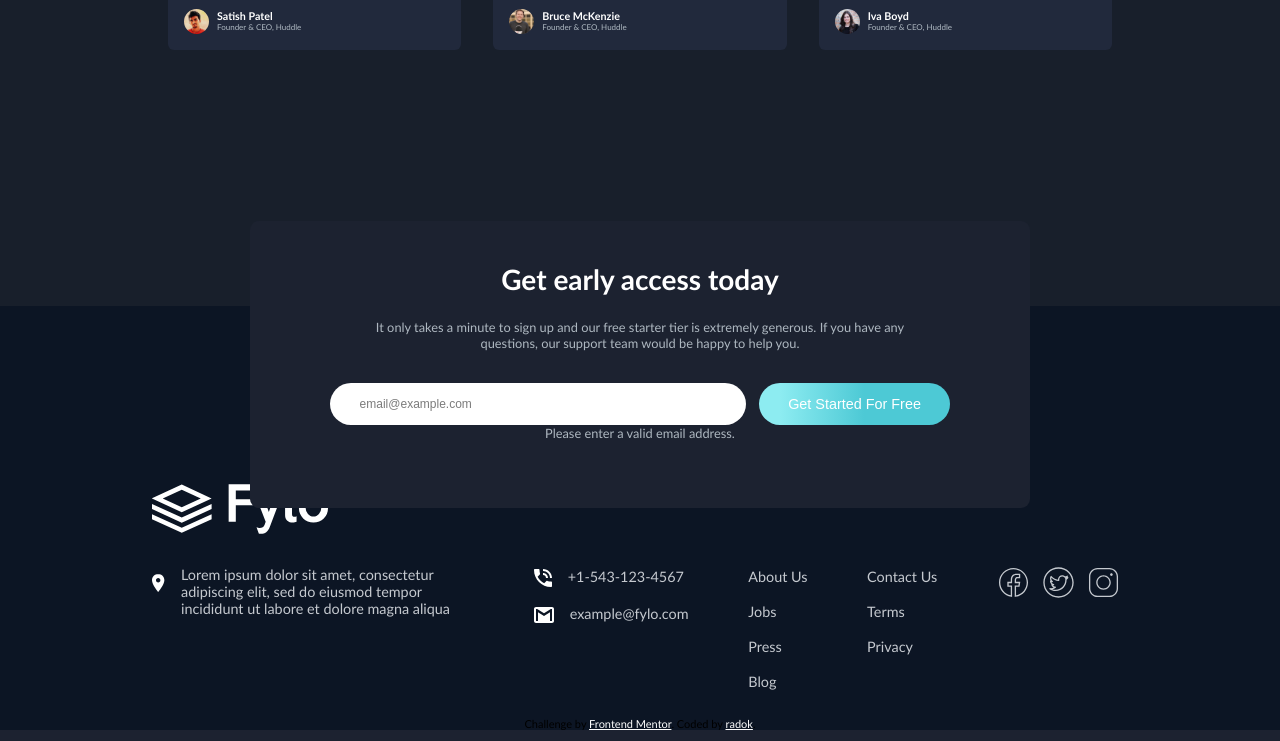
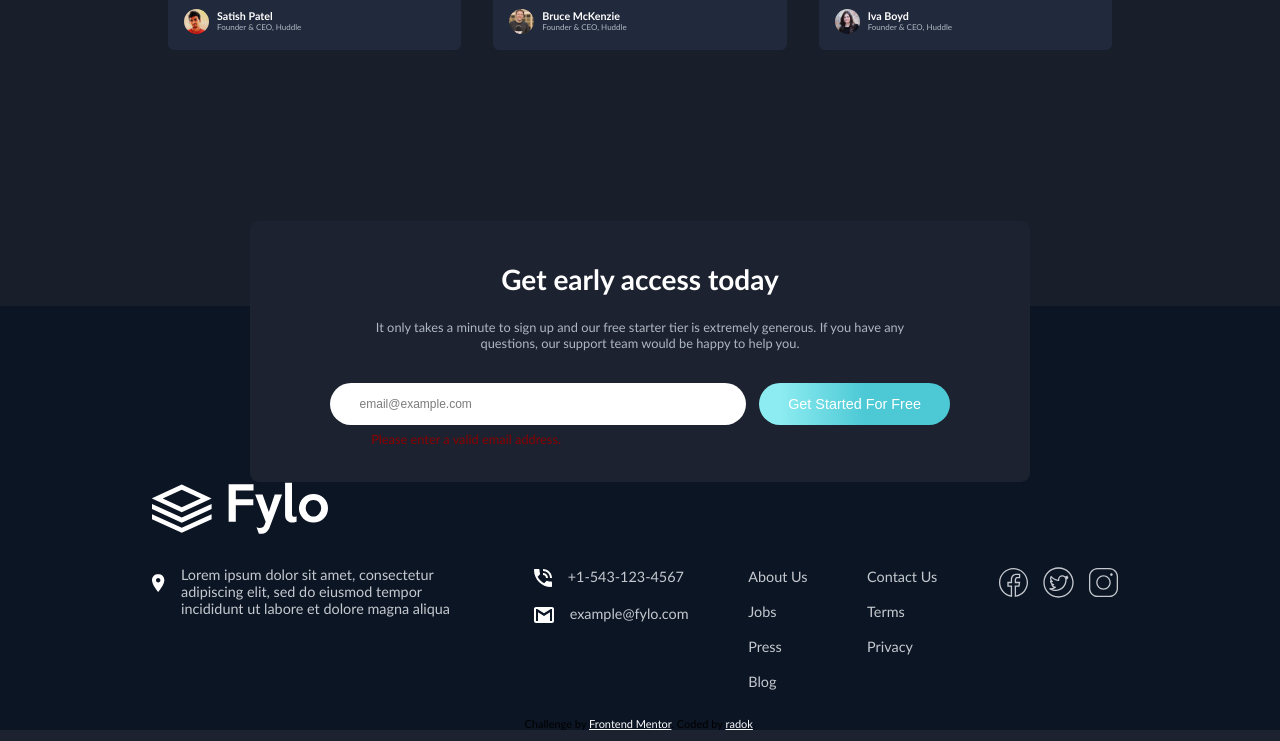
Before and after one commit to radokos/-fylo-dark-theme-landing-page, a plain HTML site: page index.html in a window 1280 px wide. Both pictures are taken after a click on the button "Get started for free". Shown: the part 2416-3157 px from the top of the page. Drawn offline with Linux system fonts and the light colour scheme.

Commit message:
Add files via upload

```diff
--- a/css/style.css
+++ b/css/style.css
@@ -275,6 +275,13 @@ input[type=button]{
 	color: white;
 	text-transform: capitalize;
 	font-size: 0.9em;
+}
+.validemail{
+	text-align: left;
+	margin-top: 0.5em;
+	color: darkred;
+	display: none;
+	margin-bottom: 0;
 }
 
                 /*footer*/
```
